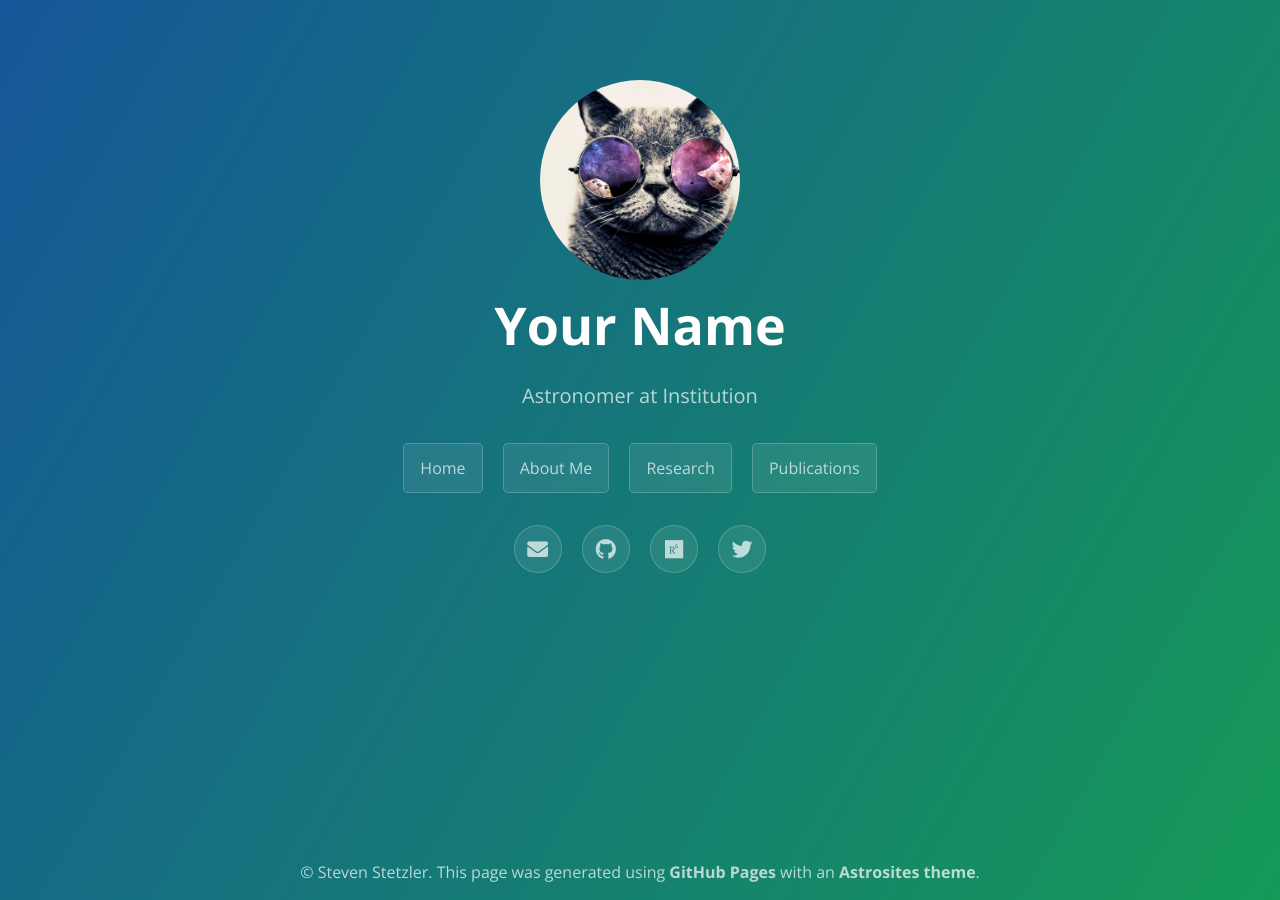
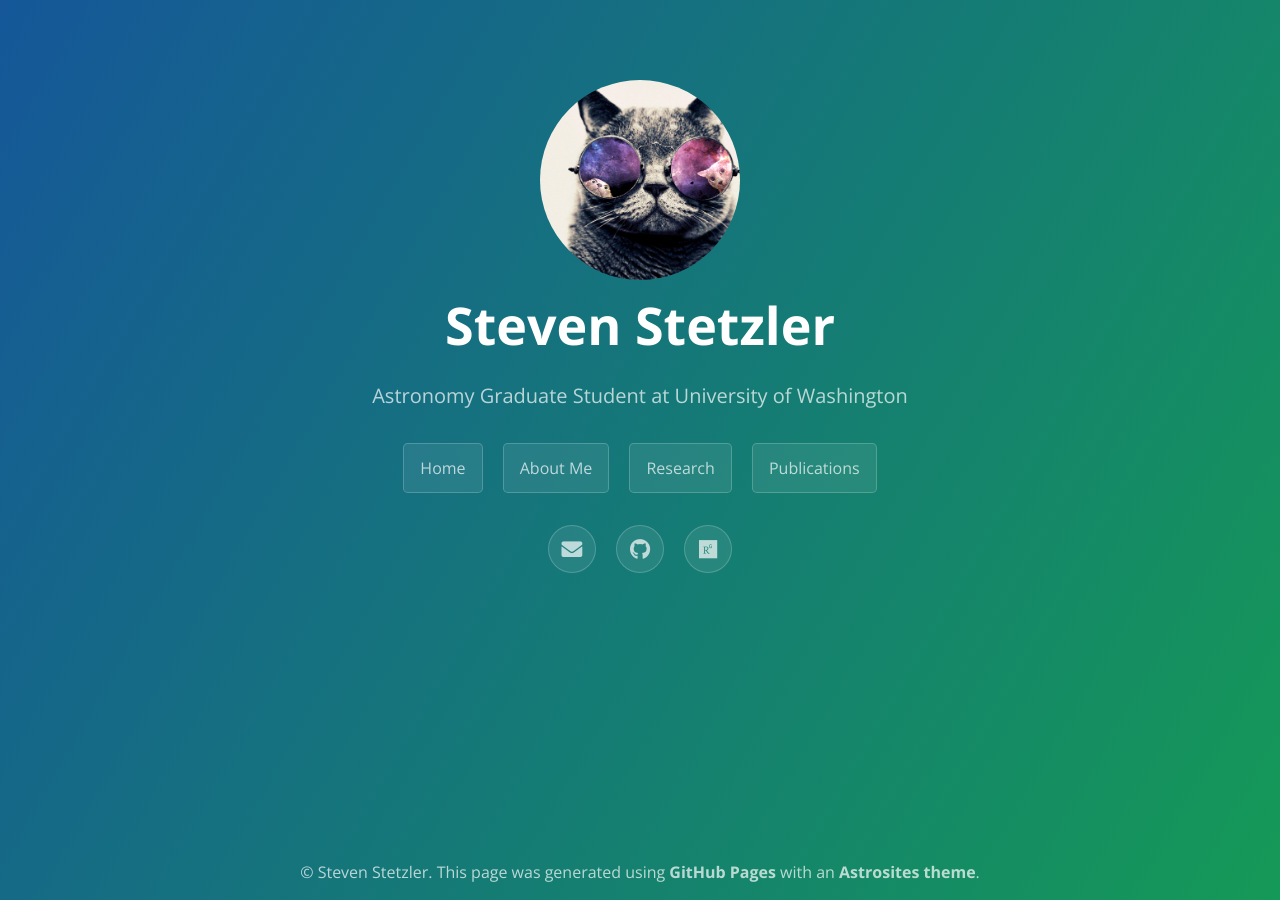
Before and after one commit to stevenstetzler/github-pages-template, a Jekyll site: the page built from index.html, in a window 1280 px wide. Built offline with Jekyll 4.4.1, drawn with Linux system fonts in a browser that asks for light colours; nearby versions of some CDN libraries; the list of posts is cut into pages by our own code.

```diff
--- a/_config.yml
+++ b/_config.yml
@@ -1,6 +1,6 @@
 # Setup
-title:        Your Name
-tagline:      Astronomer at Institution
+title:        Steven Stetzler
+tagline:      Astronomy Graduate Student at University of Washington
 baseurl:      "/github-pages-template/"
 paginate:     1
 locale:       "en"
@@ -13,11 +13,11 @@ author:
     - type: email
       link: steven.stetzler@mail.com
     - type: github
-      link: https://github.com/GitHub_Name
+      link: https://github.com/stevenstetzler
     - type: researchgate
-      link: https://researchgate.net/profile/Profile_Name
-    - type: twitter
-      link: https://twitter.com/Twitter_Handle
+      link: https://researchgate.net/profile/Steven_Stetzler
+#     - type: twitter
+#       link: https://twitter.com/Twitter_Handle
     # Uncomment these to add more social icons to your site
     # - type: facebook
     #   link: https://facebook.com/StevenStetzler
```
